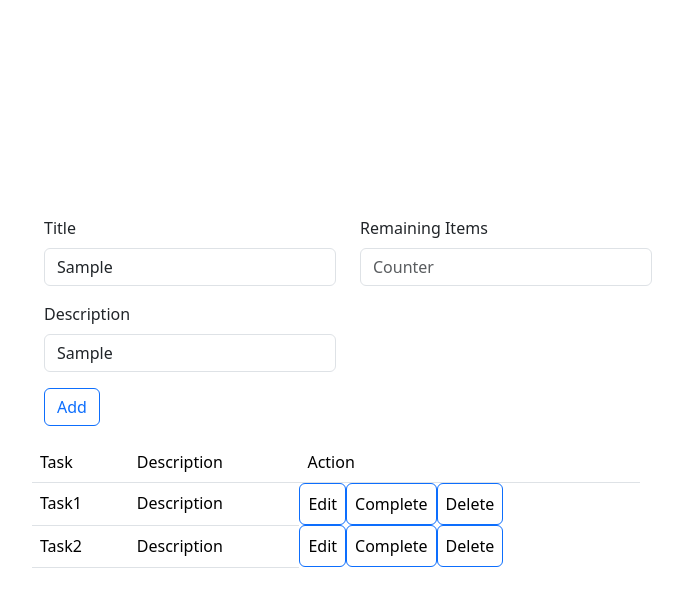
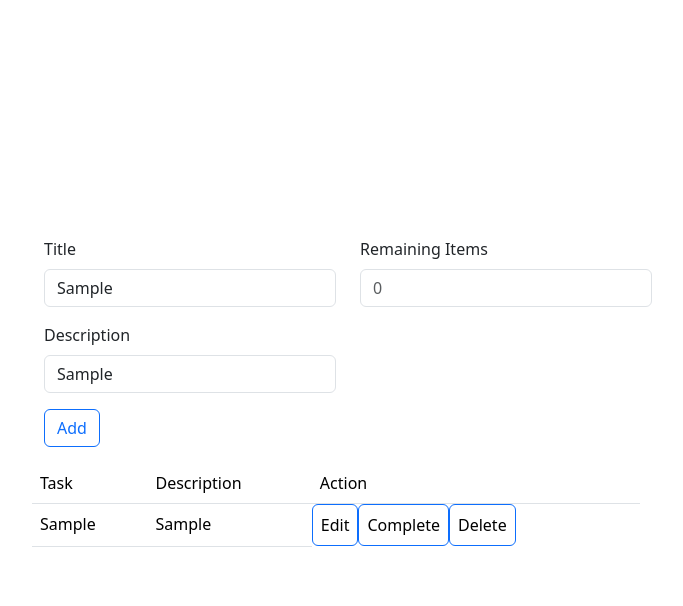
Before and after one commit to UmarPeerboccus/to-do-list-project-test, a Vue app: page / in a window 1280 px wide. Both pictures are taken after typing "Sample", "Sample" into the empty fields and a click on the button "Add". Shown: the top 606 px of the page, without its empty margins (596-1279 px from the left). Built offline with nearby package versions, Linux system fonts and the light colour scheme.

Commit message:
Add new tasks

```diff
--- /dev/null
+++ b/src/model/TaskModel.ts
@@ -0,0 +1,9 @@
+export default class TaskModel {
+    constructor(
+        public title: string,
+        public description: string,
+        public isCompleted: boolean,
+    ) {
+
+    }
+}
--- /dev/null
+++ b/src/stores/Tasks.ts
@@ -0,0 +1,16 @@
+import  TaskModel from "@/model/TaskModel";
+import {defineStore} from "pinia";
+
+export const useTaskStore = defineStore("taskSotre", {
+    state: () => ({
+        tasks: [] as TaskModel[],
+    }),
+    getters: {
+
+    },
+    actions: {
+        addTask(newTask: TaskModel) {
+            this.tasks.push(newTask);
+        },
+    },
+});
--- a/src/views/HomeView.vue
+++ b/src/views/HomeView.vue
@@ -1,5 +1,22 @@
 <script setup lang="ts">
-import DisplayView from "./DisplayView.vue";
+import { ref } from 'vue';
+import {useTaskStore} from "../stores/Tasks";
+
+import  TaskModel from "../model/TaskModel";
+import TaskList from "./TaskList.vue";
+
+const title = ref();
+const description = ref();
+const taskStore = useTaskStore();
+
+function AddNewTask()
+{
+    taskStore.addTask(new TaskModel(
+        title.value,
+        description.value,
+        false
+    ));
+}
 </script>
 
 <template>
@@ -7,24 +24,24 @@ import DisplayView from "./DisplayView.vue";
         <div class="col">
             <div class="mb-3">
                 <label class="form-label">Title</label>
-                <input type="text" class="form-control" placeholder="Title">
+                <input v-model="title" type="text" class="form-control" placeholder="Title">
             </div>
             <div class="mb-3">
                 <label class="form-label">Description</label>
-                <input type="text" class="form-control" placeholder="Description">
+                <input v-model="description" type="text" class="form-control" placeholder="Description">
             </div>
             <div class="mb-3">
-                <button type="button" class="btn btn-outline-primary">Add</button>
+                <button type="button" class="btn btn-outline-primary" @click="AddNewTask()">Add</button>
             </div>
         </div>
         <div class="col">
             <div class="mb-3">
                 <label class="form-label">Remaining Items</label>
-                <input type="text" class="form-control" placeholder="Counter">
+                <input type="text" class="form-control" placeholder="0">
             </div>
         </div>
         <div class="row">
-            <DisplayView/>
+            <TaskList :tasks="taskStore.tasks"/>
         </div>
     </div>
 </template>
--- a/src/views/DisplayView.vue
+++ b/src/views/TaskList.vue
@@ -1,4 +1,9 @@
 <script setup lang="ts">
+import  TaskModel from "../model/TaskModel";
+
+const props =  defineProps<{
+  tasks: TaskModel[];
+}>();
 </script>
 
 <template>
@@ -11,16 +16,9 @@
     </tr>
   </thead>
   <tbody>
-    <tr>
-      <th scope="row">Task1</th>
-      <td>Description</td>
-      <button type="button" class="btn btn-outline-primary">Edit</button>
-      <button type="button" class="btn btn-outline-primary">Complete</button>
-      <button type="button" class="btn btn-outline-primary">Delete</button>
-    </tr>
-    <tr>
-      <th scope="row">Task2</th>
-      <td>Description</td>
+    <tr v-for="task in props.tasks" :key="task.title">
+      <th scope="row">{{ task.title }}</th>
+      <td>{{ task.description }}</td>
       <button type="button" class="btn btn-outline-primary">Edit</button>
       <button type="button" class="btn btn-outline-primary">Complete</button>
       <button type="button" class="btn btn-outline-primary">Delete</button>
```
